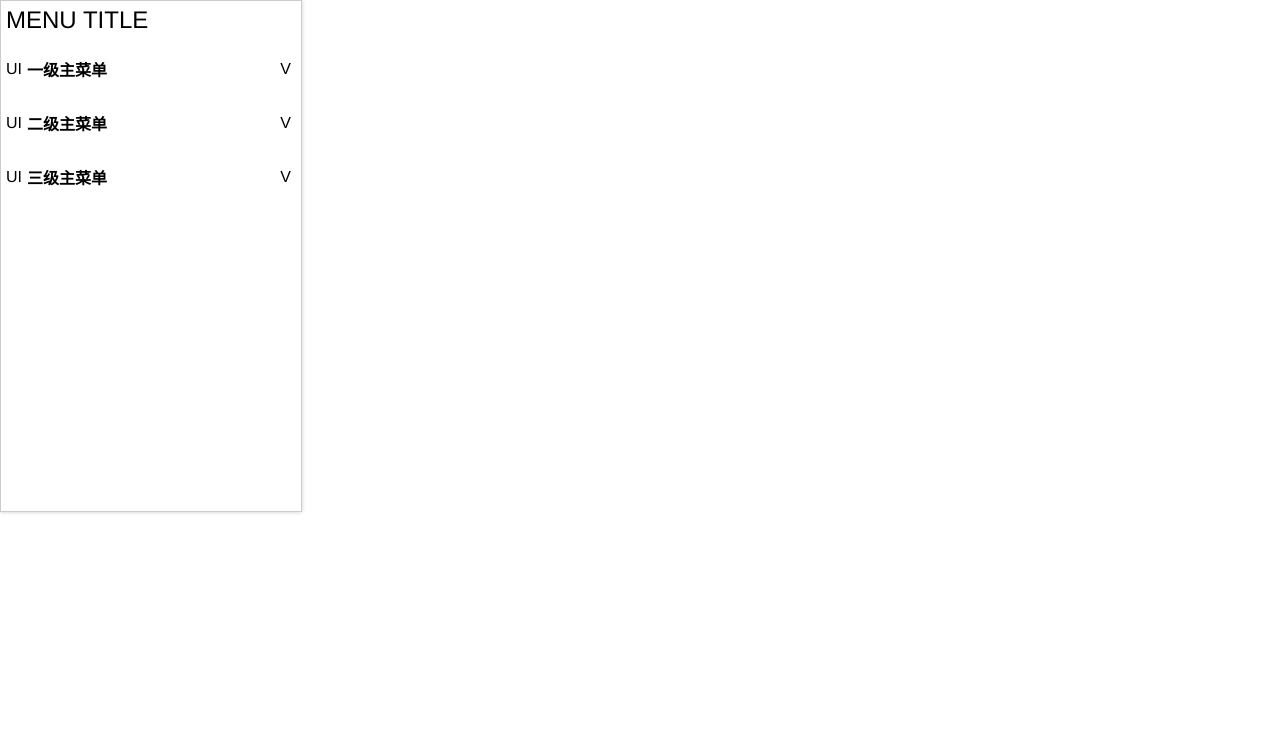
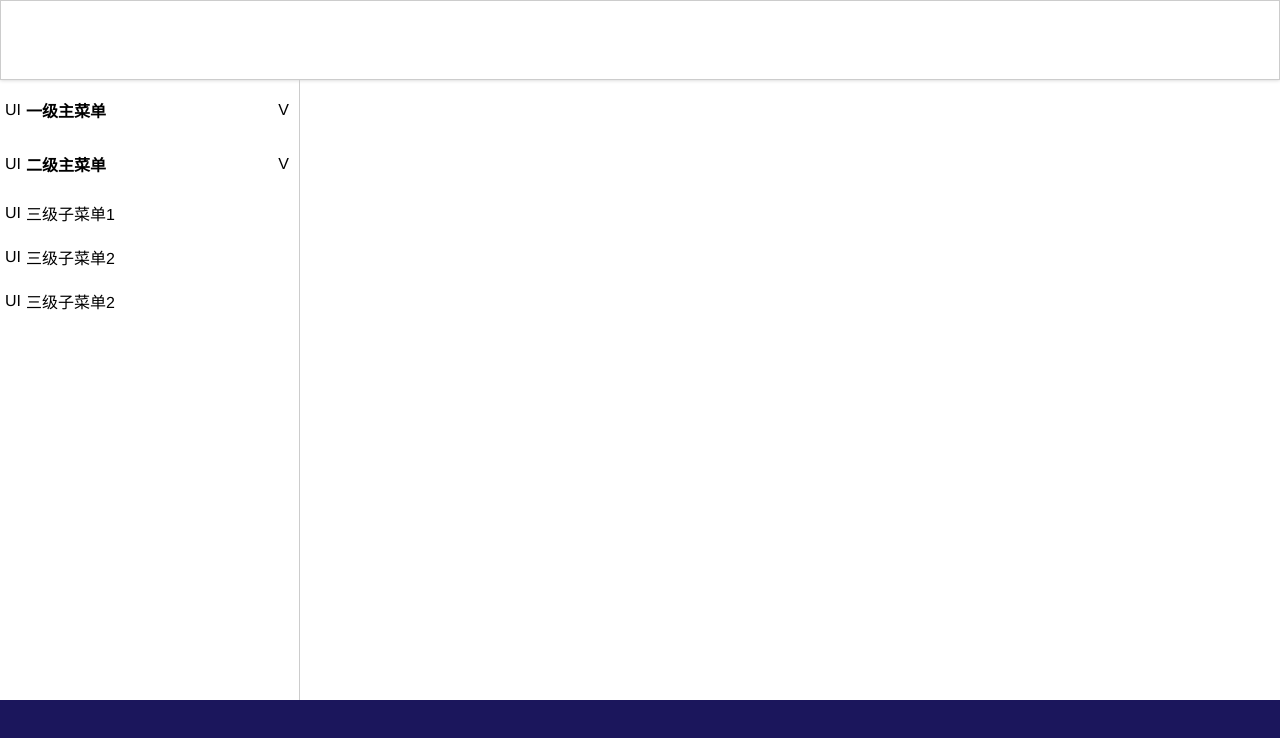
Before and after one commit to Shiotsukikaedesari/cpc-web-library, a Vue app: page / in a window 1280 px wide. Shown: the top 738 px of the page. Built offline with nearby package versions, Linux system fonts and the light colour scheme.

Commit message:
feat：侧边栏调试，组件页面布局调试

```diff
--- a/src/App.vue
+++ b/src/App.vue
@@ -13,5 +13,8 @@ export default {
 </script>
 
 <style lang="less" scoped>
-
+  #app {
+    width: 100%;
+    height: 100%;
+  }
 </style>
--- a/src/assets/common/less/base.less
+++ b/src/assets/common/less/base.less
@@ -19,6 +19,9 @@ html, body {
 html, body {
     width: 100%;
     height: 100%;
+}
+div {
+    box-sizing: border-box;
 }
 
 //flex布局
--- a/src/components/nav-side-elem/nav-side-elem.vue
+++ b/src/components/nav-side-elem/nav-side-elem.vue
@@ -93,11 +93,11 @@ export default {
                 elem.style.opacity = 0
               })
               let signal = document.querySelector('.signal' + component.elemKey)
-              console.log('.signal' + component.elemKey[0])
               let parentSignal = document.querySelector('.signal' + component.elemKey[0] + '-0')
-              console.log(signal)
               signal.style.opacity = 1
-              parentSignal.style.opacity = 1
+              if (parentSignal) {
+                parentSignal.style.opacity = 1
+              }
             }, 100)
             component.rectWidth = 0
             clearInterval(component.timer)
--- a/src/components/nav-side-menu/nav-side-menu.vue
+++ b/src/components/nav-side-menu/nav-side-menu.vue
@@ -25,9 +25,7 @@ export default {
   },
   methods: {
     roll () {
-      console.log('卷起')
       this.isRoll = !this.isRoll
-      console.log(this.isRoll)
     }
   },
   mounted () {
@@ -42,6 +40,7 @@ export default {
 <style lang="less" scoped>
   .container {
     width: 100%;
+    background: white;
     > .father-elem {
       width: 100%;
     }
--- a/src/components/nav-side/nav-side.vue
+++ b/src/components/nav-side/nav-side.vue
@@ -37,8 +37,7 @@ export default {
 
   },
   mounted () {
-    console.log(this.width)
-    console.log(this.height)
+
   }
 }
 </script>
@@ -47,6 +46,7 @@ export default {
     .container {
         padding: 5px 0;
         overflow: hidden;
+        background: white;
         &:hover {
           overflow: auto;
         }
--- a/src/components/nav-top/nav-top.vue
+++ b/src/components/nav-top/nav-top.vue
@@ -1,15 +1,49 @@
 <template>
-    <div>
-        这里是顶部导航
+    <div class="container">
+        <div :class="['nav-top', 'border-base', {'fixed': fixed}]" :style="{'width': width, 'height': height}">
+        </div>
+        <div class="nav-top-mask" v-if="fixed" :style="{'width': width, 'height': height}"></div>
     </div>
 </template>
 
 <script>
 export default {
-  name: 'nav-top'
+  name: 'cpc-nav-top',
+  props: {
+    width: {
+      type: String,
+      default: '100%'
+    },
+    height: {
+      type: String,
+      default: '100%'
+    },
+    fixed: { // 是否固定
+      type: Boolean,
+      default: false
+    }
+  },
+  data () {
+    return {
+
+    }
+  }
 }
 </script>
 
 <style lang="less" scoped>
+  .container {
+    > .nav-top {
+      background: white;
+    }
+    > .fixed {
+      position: fixed;
+      top: 0;
+      left: 0;
+      z-index: 10;
+    }
+    > .nav-top-mask {
 
+    }
+  }
 </style>
--- a/src/views/display.vue
+++ b/src/views/display.vue
@@ -1,7 +1,11 @@
 <template>
-    <div class="container">
-        <!-- <nav-top></nav-top> -->
-        <cpc-nav-side width="300px" height="500px" background="" title="MENU TITLE">
+    <div class="display">
+      <header class="cpc-nav-top">
+        <cpc-nav-top height="80px" :fixed="true"></cpc-nav-top>
+      </header>
+      <section class="display-container flex-row">
+        <div class="cpc-nav-side">
+          <cpc-nav-side width="300px" height="100%" background="">
               <cpc-nav-side-menu menuKey="1" slot="menu">
                   <cpc-nav-side-elem elemKey="1-0" slot="father" :father="true">一级主菜单</cpc-nav-side-elem>
                   <cpc-nav-side-elem elemKey="1-1" slot="child">一级子菜单1</cpc-nav-side-elem>
@@ -13,13 +17,20 @@
                   <cpc-nav-side-elem elemKey="2-2" slot="child">二级子菜单2</cpc-nav-side-elem>
                   <cpc-nav-side-elem elemKey="2-3" slot="child">二级子菜单2</cpc-nav-side-elem>
               </cpc-nav-side-menu>
-            <cpc-nav-side-menu menuKey="3" slot="menu">
-                <cpc-nav-side-elem elemKey="3-0" slot="father" :father="true">三级主菜单</cpc-nav-side-elem>
-                <cpc-nav-side-elem elemKey="3-1" slot="child">三级子菜单1</cpc-nav-side-elem>
-                <cpc-nav-side-elem elemKey="3-2" slot="child">三级子菜单2</cpc-nav-side-elem>
-                <cpc-nav-side-elem elemKey="3-3" slot="child">三级子菜单2</cpc-nav-side-elem>
-            </cpc-nav-side-menu>
+              <template slot="menu">
+                  <cpc-nav-side-elem elemKey="4" slot="child">三级子菜单1</cpc-nav-side-elem>
+                  <cpc-nav-side-elem elemKey="5" slot="child">三级子菜单2</cpc-nav-side-elem>
+                  <cpc-nav-side-elem elemKey="6" slot="child">三级子菜单2</cpc-nav-side-elem>
+              </template>
           </cpc-nav-side>
+        </div>
+        <div class="display-main">
+
+        </div>
+      </section>
+      <footer class="display-footer">
+
+      </footer>
     </div>
 </template>
 
@@ -40,5 +51,36 @@ export default {
 </script>
 
 <style lang="less" scoped>
-
+  .display {
+    width: 100%;
+    height: 100%;
+    background: rgb(228, 228, 228);
+    > .cpc-nav-top {
+    }
+    > .display-container {
+      width: 100%;
+      height: calc(100% - 180px);
+      > .cpc-nav-side {
+        height: 100%;
+        > .container {
+          border-top: 0;
+          border-left: 0;
+          border-bottom: 0;
+        }
+      }
+      > .display-main {
+        width: calc(100% - 300px);
+        height:100%;
+        background: white;
+      }
+    }
+    > .display-footer {
+      position: fixed;
+      bottom: 0;
+      left: 0;
+      height: 100px;
+      width: 100%;
+      background: rgb(27, 22, 92);
+    }
+  }
 </style>
--- a/src/views/index.vue
+++ b/src/views/index.vue
@@ -2,7 +2,7 @@
     <div class="container">
         <div class="background"></div>
         <div class="main flex-column-center">
-            <div class="logo  ">
+            <div class="logo">
                 <img src="/static/logo.png" alt="漫协logo">
             </div>
             <div class="introduce  ">
@@ -43,7 +43,12 @@ export default {
 </script>
 
 <style lang="less" scoped>
-  .background {
+.container {
+    width: 100%;
+    height: 100%;
+    .background {
+    width: 100%;
+    height: 100%;
     background: url('/static/background.jpg');
   }
   .main {
@@ -86,4 +91,5 @@ export default {
         }
     }
   }
+}
 </style>
```
Lines whose indentation alone changed are shown as unchanged.
